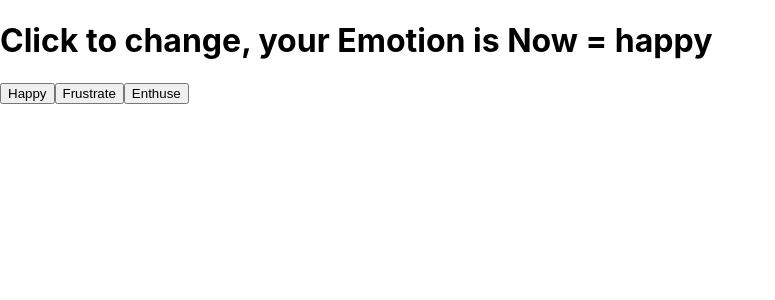
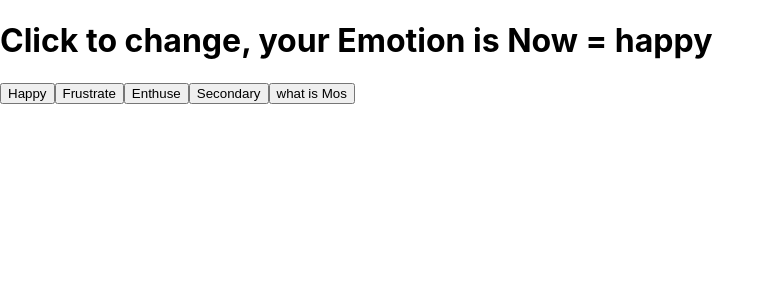
Before and after one commit to fkadeal/reactiv_essential, a React (Create React App) app: page / in a window 1280 px wide. Shown: the top 300 px of the page, without its empty margins (0-775 px from the left). Built offline with nearby package versions, Linux system fonts and the light colour scheme.

Commit message:
Working with useEffects it equivalent to watch in vue.js

```diff
--- a/src/App.js
+++ b/src/App.js
@@ -1,8 +1,12 @@
-import React ,{ useState} from 'react';
+import React ,{ useState, useEffect} from 'react';
 import './App.css';
 
 function App() {
 const [_emotion, _setEmotion] = useState("happy");
+const [_secondary, _setSecondary] = useState("happy");
+useEffect( () => { console.log(`it's ${_emotion}!! around hire`); },[_emotion])
+useEffect( () => { console.log(`it's ${_secondary}!! around hire`); },[_secondary])
+
 
   return (
   <>
@@ -10,6 +14,9 @@ const [_emotion, _setEmotion] = useState("happy");
     <button onClick={() => _setEmotion("Happy")}>Happy</button>
     <button onClick={() => _setEmotion("Frustrate")}>Frustrate</button>
     <button onClick={() => _setEmotion("Enthusiastic")}>Enthuse</button>
+
+    <button onClick={() => _setSecondary("Secondary")}>Secondary</button>
+    <button onClick={() => _setSecondary("Mos")}>what is Mos</button>
   </>
   );
 }
```
